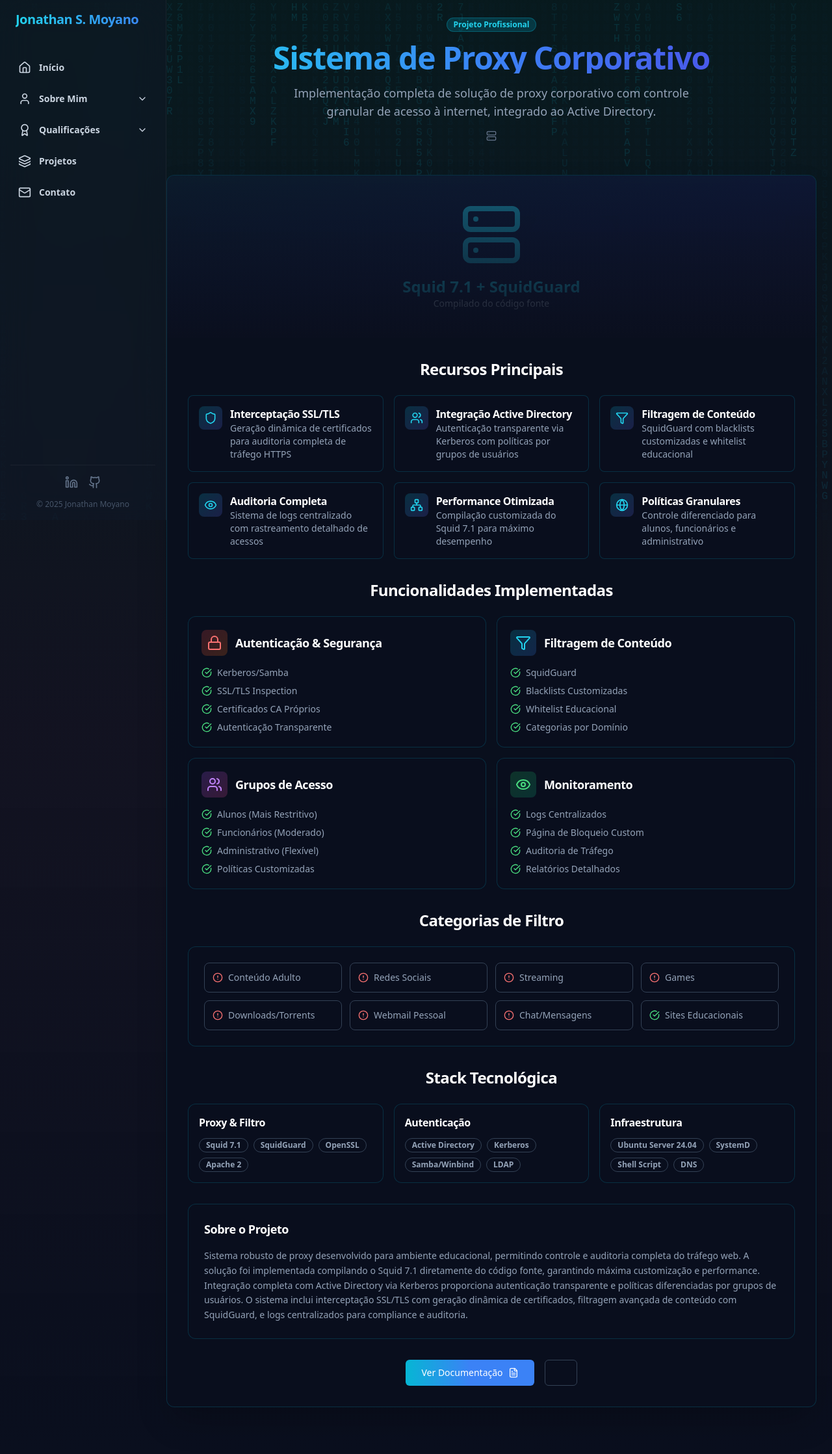
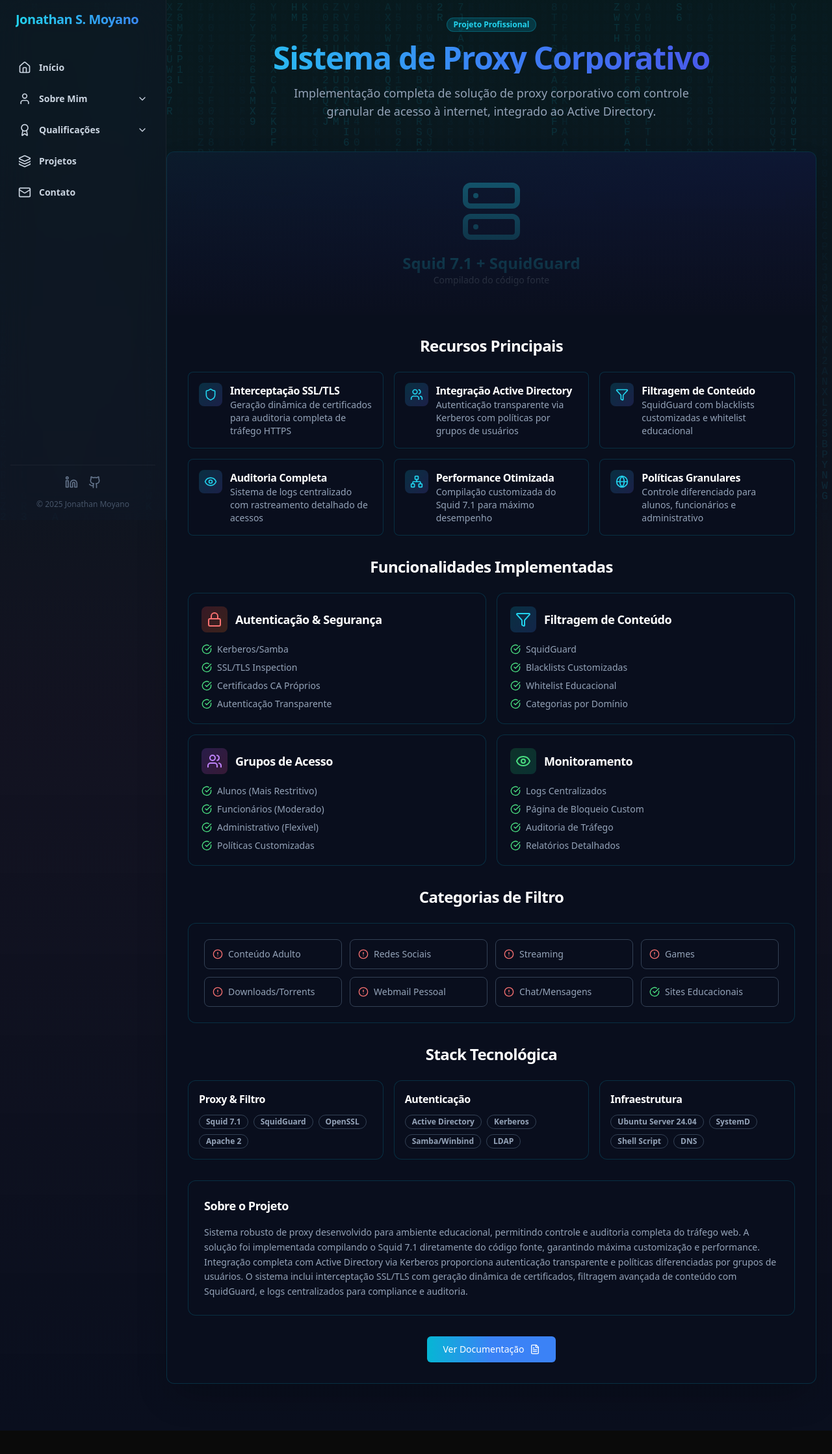
Before and after one commit to JonathanMoyano/portifolio, a Next.js app: page /projetos/proxy in a window 1280 px wide. Shown: the whole page at 65% size. After the commit the page ends 2201 px from the top, so only its background shows below. Built offline with nearby package versions, Linux system fonts and the light colour scheme.

Commit message:
Update proxy.jsx

```diff
--- a/src/pages/projetos/proxy.jsx
+++ b/src/pages/projetos/proxy.jsx
@@ -1,5 +1,5 @@
 // src/pages/projetos/proxy.jsx
-// CÓDIGO CORRIGIDO E REVISADO
+// CÓDIGO FINAL CORRIGIDO
 
 import React from 'react';
 import { motion } from 'framer-motion';
@@ -7,15 +7,14 @@ import { Badge } from '@/components/ui/badge';
 import { Button } from '@/components/ui/button';
 import { Card, CardContent } from '@/components/ui/card';
 import { Shield, Lock, Users, Database, FileText, Server, Network, Globe, Eye, Filter, AlertCircle, CheckCircle } from 'lucide-react';
-// Image não é necessário - usando apenas ícones do Lucide
 
 // Dados do projeto
 const projectData = {
   title: 'Sistema de Proxy Corporativo',
-  badge: 'Projeto Profissional', // ✅ CORRIGIDO
+  badge: 'Projeto Profissional',
   description:
     'Implementação completa de solução de proxy corporativo com controle granular de acesso à internet, integrado ao Active Directory.',
-  previewImage: '/images/squid-proxy.png', // ✅ CORRIGIDO
+  previewImage: '/images/squid-proxy.png',
   githubUrl: '#',
   documentationUrl: 'https://docs.google.com/document/d/1Dktzx8XuNYAcPWkQAlqCp4Ni4GrcdCtiytFl9jW5ysc/edit?usp=sharing',
   about: `Sistema robusto de proxy desenvolvido para ambiente educacional, permitindo controle
@@ -135,7 +134,7 @@ const FeatureCard = ({ feature }) => (
       </div>
       <div>
         <h3 className="font-semibold text-white">{feature.title}</h3>
-        <p className="text-sm text-slate-400">{feature.description}</p> {/* ✅ CORRIGIDO */}
+        <p className="text-sm text-slate-400">{feature.description}</p>
       </div>
     </div>
   </motion.div>
@@ -147,7 +146,7 @@ const TechStackCard = ({ stack }) => (
       <h3 className="mb-3 font-semibold text-white">{stack.category}</h3>
       <div className="flex flex-wrap gap-2">
         {stack.technologies.map((tech, index) => (
-          <Badge key={index} variant="outline" className="border-slate-700 text-slate-400"> {/* ✅ CORRIGIDO */}
+          <Badge key={index} variant="outline" className="border-slate-700 text-slate-400">
             {tech}
           </Badge>
         ))}
@@ -173,7 +172,7 @@ const ImplementationCard = ({ impl }) => {
       </div>
       <ul className="space-y-2">
         {impl.items.map((item, index) => (
-          <li key={index} className="flex items-center gap-2 text-sm text-slate-400"> {/* ✅ CORRIGIDO */}
+          <li key={index} className="flex items-center gap-2 text-sm text-slate-400">
             <CheckCircle className="h-4 w-4 text-green-400" />
             {item}
           </li>
@@ -182,7 +181,6 @@ const ImplementationCard = ({ impl }) => {
     </motion.div>
   );
 };
-
 
 // Componentes de Seção
 const ProjectHeader = () => (
@@ -197,16 +195,9 @@ const ProjectHeader = () => (
     <h1 className="font-display bg-gradient-to-r from-cyan-400 via-blue-500 to-indigo-600 bg-clip-text text-3xl font-bold text-transparent sm:text-4xl lg:text-5xl">
       {projectData.title}
     </h1>
-    <p className="mx-auto mt-4 max-w-2xl text-sm text-slate-400 sm:text-base lg:text-lg"> {/* ✅ CORRIGIDO */}
+    <p className="mx-auto mt-4 max-w-2xl text-sm text-slate-400 sm:text-base lg:text-lg">
       {projectData.description}
     </p>
-    <div className="mt-4 flex flex-col gap-1 text-sm text-slate-500"> {/* ✅ CORRIGIDO */}
-      <span className="flex items-center justify-center gap-2">
-        <Server className="h-4 w-4" />
-        {projectData.institution}
-      </span>
-      <span>{projectData.period}</span>
-    </div>
   </motion.div>
 );
 
@@ -319,12 +310,6 @@ const SquidProxyProjectPage = () => {
               Ver Documentação
               <FileText className="ml-2 h-4 w-4 transition-transform group-hover:translate-x-1" />
             </Button>
-            <Button
-              variant="outline"
-              className="border-slate-700 px-6 text-slate-300 hover:bg-slate-800 hover:text-white"
-              onClick={() => window.open(projectData.githubUrl, '_blank')}
-            >
-            </Button>
           </div>
         </div>
       </motion.div>
```
